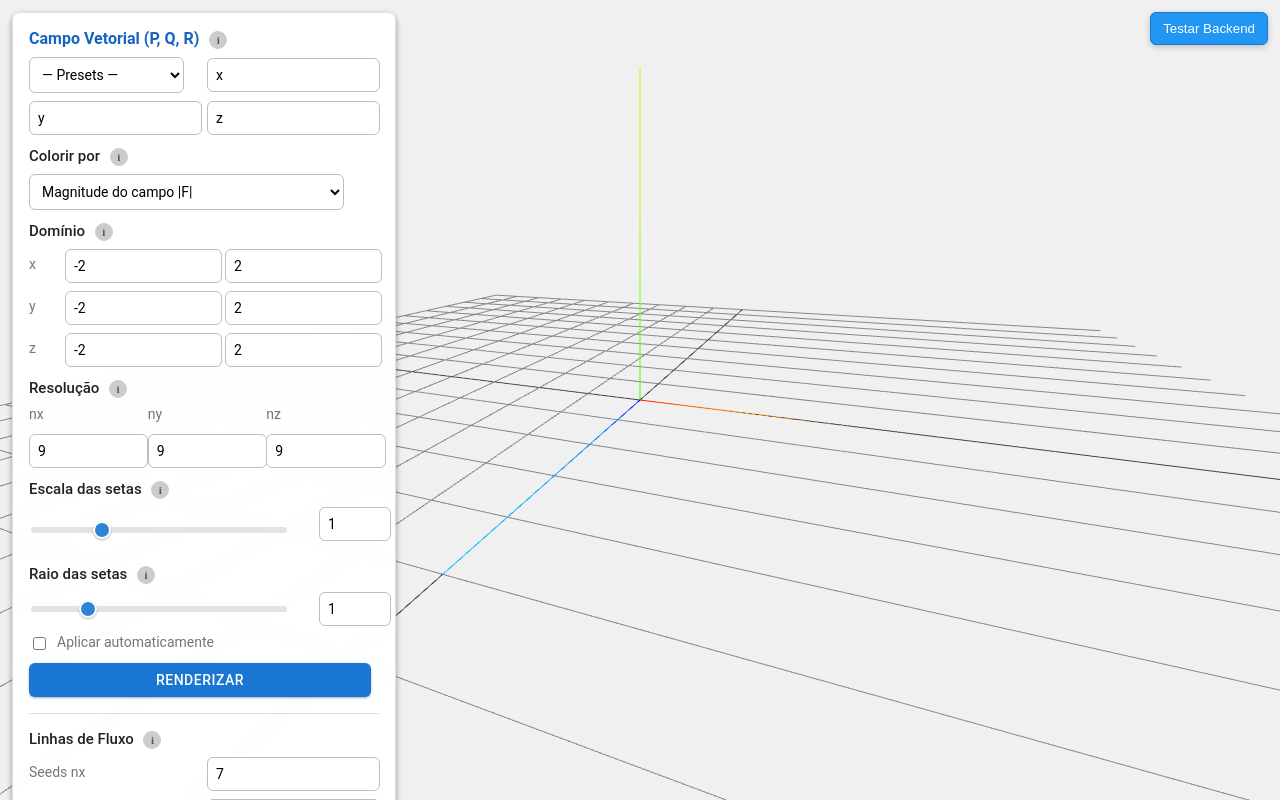
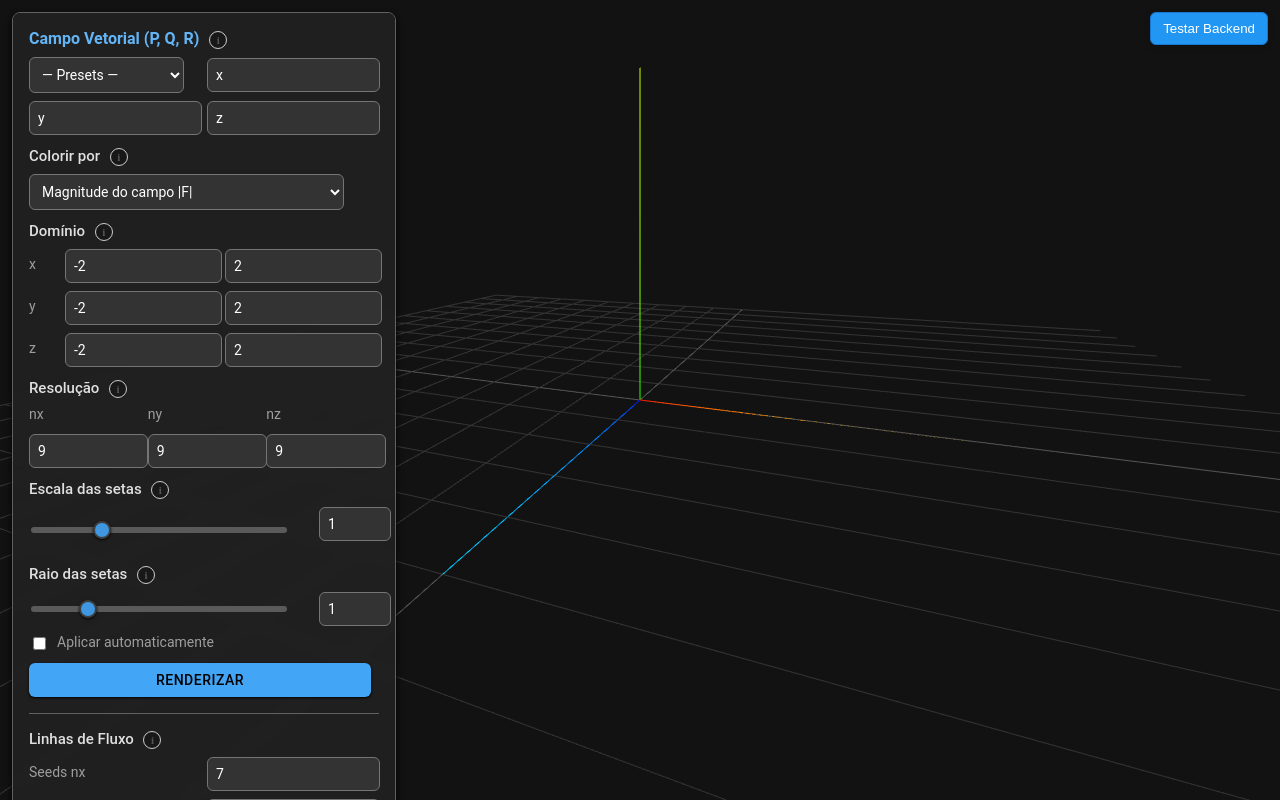
Before and after one commit to Lucasgrf/vector-field-simulator-3d, a website built with Vite: page frontend/index.html in a window 1280 px wide. Built offline with nearby package versions, Linux system fonts and the light colour scheme; no server answers.

Commit message:
background updated

```diff
--- a/frontend/src/canvas.js
+++ b/frontend/src/canvas.js
@@ -7,13 +7,13 @@ const camera = new THREE.PerspectiveCamera(75, window.innerWidth / window.innerH
 const renderer = new THREE.WebGLRenderer({ antialias: true });
 
 renderer.setSize(window.innerWidth, window.innerHeight);
-renderer.setClearColor(0xf0f0f0, 1);
+renderer.setClearColor(0x121212, 1);
 // Melhor gestão de cores para tons consistentes
 renderer.outputColorSpace = THREE.SRGBColorSpace;
 document.body.appendChild(renderer.domElement);
 
 // Grid helper
-const grid = new THREE.GridHelper(20, 20);
+const grid = new THREE.GridHelper(20, 20, 0x555555, 0x333333);
 scene.add(grid);
 
 // Axes helper (X=vermelho, Y=verde, Z=azul)
--- a/frontend/src/style.css
+++ b/frontend/src/style.css
@@ -1,40 +1,41 @@
 /* CSS for Vector Field Simulator */
 
 :root {
-  --primary-color: #1976d2;
-  /* Material Blue 700 */
-  --primary-light: #42a5f5;
-  /* Material Blue 400 */
-  --primary-dark: #0d47a1;
-  /* Material Blue 900 */
-  --primary-half-dark: #1565c0;
-  /* Material Blue 800 */
-  --accent-color: #ff9800;
-  /* Material Orange 500 */
-  --accent-dark: #e65100;
-  /* Material Orange 900 */
+  --primary-color: #42a5f5;
+  /* Lighter blue for dark mode */
+  --primary-light: #90caf9;
+  --primary-dark: #1565c0;
+  --primary-half-dark: #64b5f6;
 
-  --text-color: #212121;
-  /* Material Grey 900 */
-  --text-light: #757575;
-  /* Material Grey 600 */
-  --text-on-primary: #FFFFFF;
+  --accent-color: #ffa726;
+  /* Lighter orange for dark mode */
+  --accent-dark: #ef6c00;
 
-  --surface-color: #ffffff;
-  --background-color: #eeeeee;
-  /* Material Grey 200 */
-  --panel-background: rgba(255, 255, 255, 0.95);
-  --border-color: #e0e0e0;
-  /* Material Grey 300 */
-  --input-border-color: #bdbdbd;
-  /* Material Grey 400 */
+  --text-color: #e0e0e0;
+  /* Light grey text */
+  --text-light: #9e9e9e;
+  /* Brighter grey for secondary text */
+  --text-on-primary: #000000;
+  /* Black text on light primary buttons */
 
-  --danger-color: #d32f2f;
-  /* Material Red 700 */
-  --success-color: #388e3c;
-  /* Material Green 700 */
-  --warning-color: #ffa000;
-  /* Material Amber 700 */
+  --surface-color: #424242;
+  /* Surface elements */
+  --background-color: #121212;
+  /* Dark background */
+  --panel-background: rgba(33, 33, 33, 0.95);
+  /* Dark semi-transparent panel */
+
+  --border-color: #616161;
+  /* Darker border */
+  --input-border-color: #757575;
+  /* Input borders */
+
+  --danger-color: #e57373;
+  /* Red 300 */
+  --success-color: #81c784;
+  /* Green 300 */
+  --warning-color: #ffb74d;
+  /* Orange 300 */
 
   --font-family: 'Roboto', sans-serif;
   --font-size-body: 14px;
@@ -43,9 +44,9 @@
 
   --border-radius: 8px;
   --input-border-radius: 6px;
-  --shadow-1: 0 1px 3px rgba(0, 0, 0, 0.12), 0 1px 2px rgba(0, 0, 0, 0.24);
-  --shadow-2: 0 3px 6px rgba(0, 0, 0, 0.16), 0 3px 6px rgba(0, 0, 0, 0.23);
-  --shadow-3: 0 10px 20px rgba(0, 0, 0, 0.19), 0 6px 6px rgba(0, 0, 0, 0.23);
+  --shadow-1: 0 1px 3px rgba(0, 0, 0, 0.5), 0 1px 2px rgba(0, 0, 0, 0.6);
+  --shadow-2: 0 3px 6px rgba(0, 0, 0, 0.5), 0 3px 6px rgba(0, 0, 0, 0.6);
+  --shadow-3: 0 10px 20px rgba(0, 0, 0, 0.5), 0 6px 6px rgba(0, 0, 0, 0.6);
 }
 
 body {
@@ -171,7 +172,10 @@ select.input {
   padding: 8px;
   border-radius: var(--input-border-radius);
   border: 1px solid var(--input-border-color);
-  background-color: #fff;
+  background-color: #333;
+  /* Dark input background */
+  color: #fff;
+  /* White text */
   font-family: var(--font-family);
   font-size: var(--font-size-body);
   transition: border-color 0.2s, box-shadow 0.2s;
@@ -326,7 +330,8 @@ input[type="range"]::-moz-range-thumb {
   font-weight: bold;
   color: var(--accent-dark);
   text-align: center;
-  background-color: #fff3e0;
+  background-color: #37474f;
+  /* Dark Blue Grey */
   /* Orange 50 */
   border-radius: var(--input-border-radius);
 }
```
